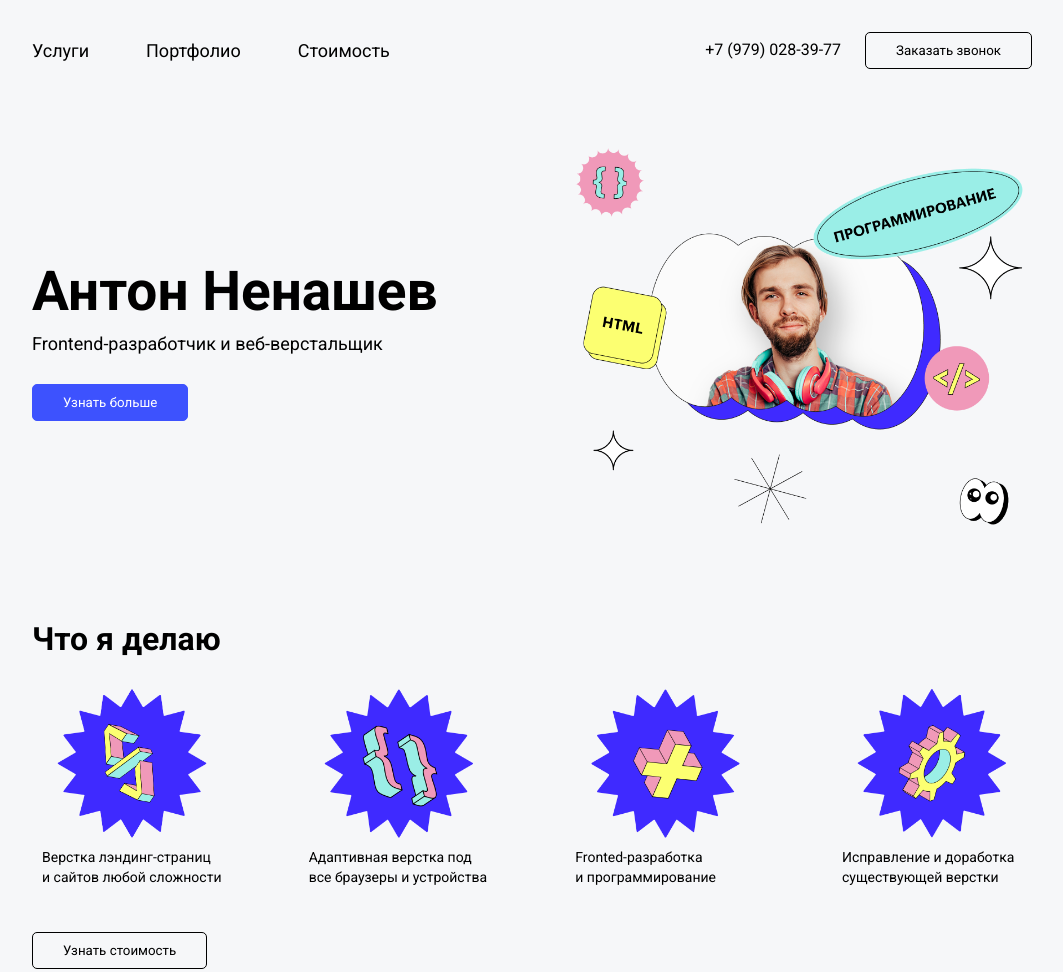
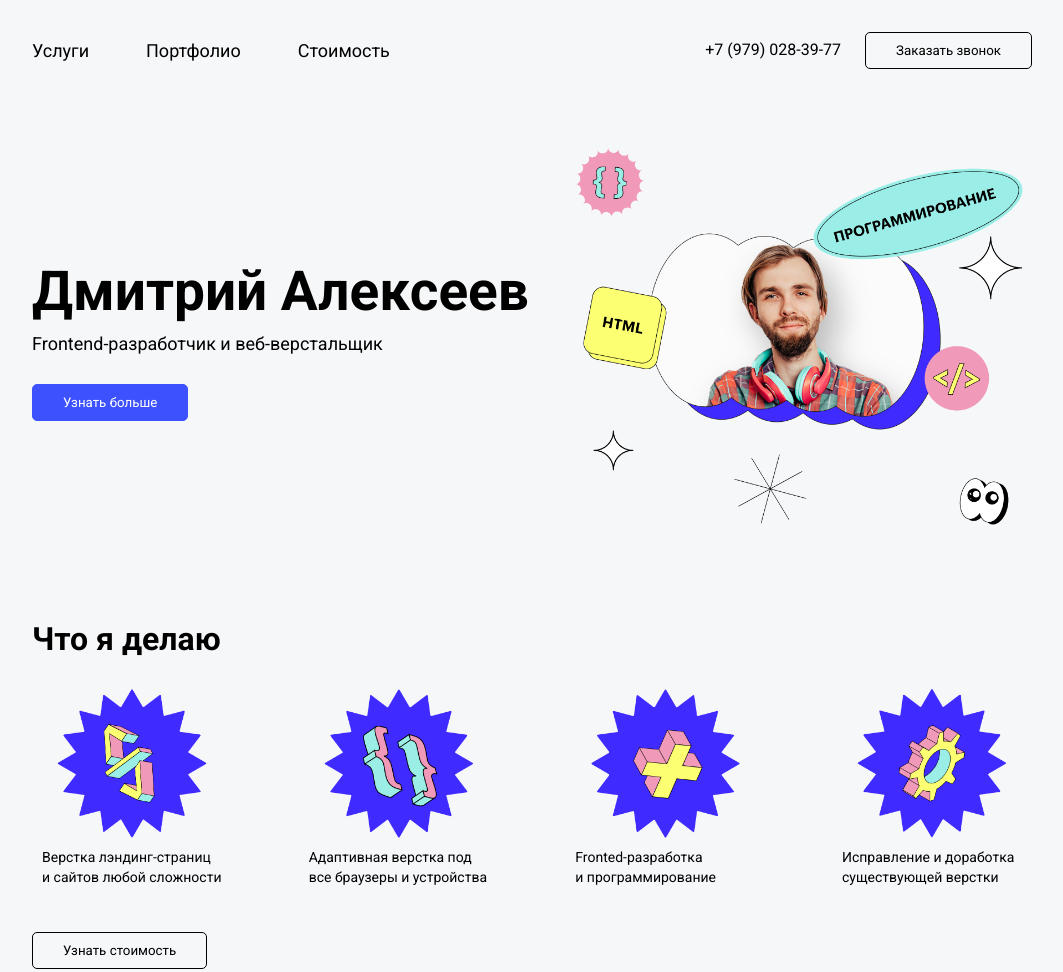
Before and after one commit to AntonNenashev/Frontend, a plain HTML site: page index.html in a window 1280 px wide. Shown: the top 972 px of the page, without its empty margins (108-1171 px from the left). Drawn offline with Linux system fonts and the light colour scheme.

Commit message:
index.html

```diff
--- a/index.html
+++ b/index.html
@@ -401,7 +401,7 @@
 
     <section class="first__block">
         <div class="fixed__container">
-            <h1 class="first__header">Антон Ненашев</h1>
+            <h1 class="first__header">Дмитрий Алексеев</h1>
             <p class="paragraph">Frontend-разработчик и&nbsp;веб-верстальщик</p>
             <button class="dark-button open-popup">Узнать больше</button>
         </div>
```
